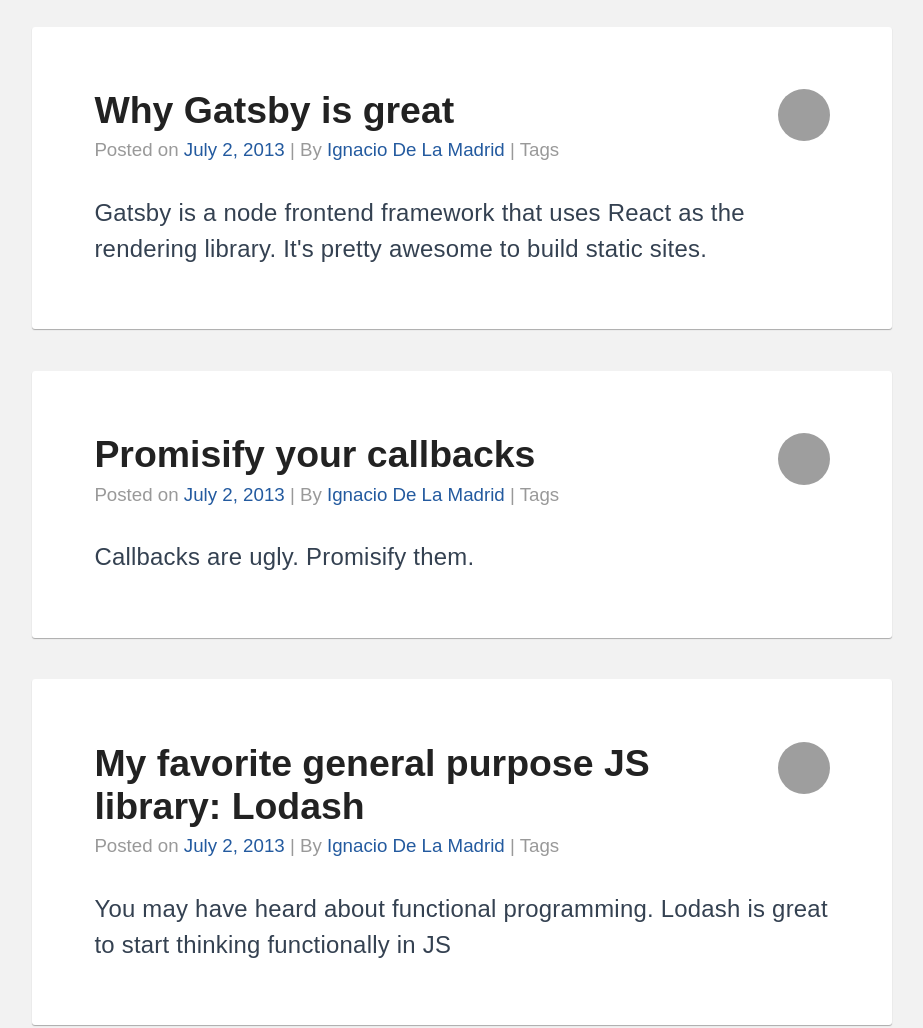
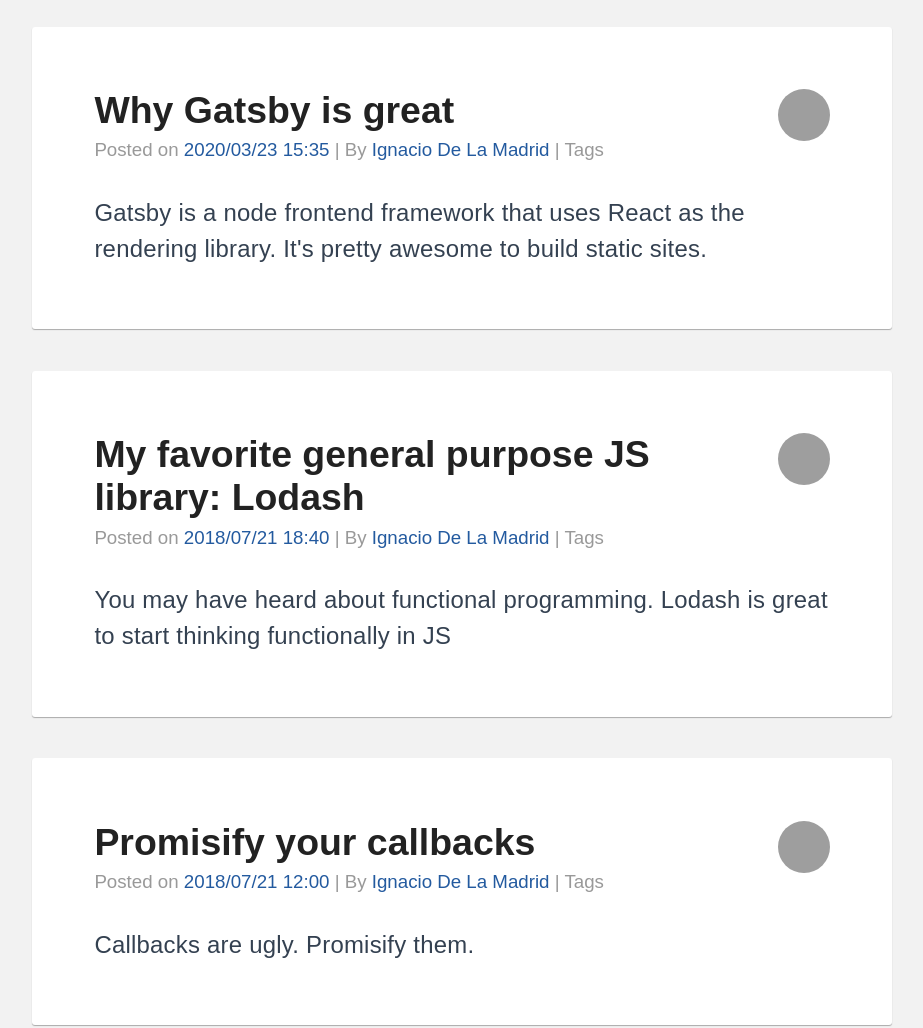
Before and after one commit to inakidelamadrid/blog-with-gatsby, a Gatsby site: page / in a window 1280 px wide. Shown: the part 180-1208 px from the top of the page, without its empty margins (178-1101 px from the left). Built offline with nearby package versions, Linux system fonts and the light colour scheme; Gatsby itself is replaced by a stand-in of ours; grey boxes are pictures that could not be loaded.

Commit message:
add a dynamic template to load blog posts

```diff
--- a/src/components/IndexBlogEntry/index.js
+++ b/src/components/IndexBlogEntry/index.js
@@ -3,13 +3,7 @@
 import styles from "./styles.module.scss"
 import GravatarImage from "../GravatarImage"
 
-const IndexBlogEntry = ({
-  author,
-  content,
-  linkTo,
-  tags,
-  title,
-}) => {
+const IndexBlogEntry = ({ author, content, datetime, linkTo, tags, title }) => {
   return (
     <section className={styles.post}>
       <header>
@@ -20,7 +14,7 @@
         <p className={styles.entryMeta}>
           Posted on{" "}
           <a className="entry-date" href="date.html">
-            July 2, 2013
+            {datetime}
           </a>{" "}
           | By{" "}
           <a className="entry-author" href="author.html">
--- a/src/pages/2020-03-24-first-post/index.md
+++ b/src/pages/2020-03-24-first-post/index.md
@@ -1,9 +1,9 @@
 ---
 path: "/first-post"
-date: "2020/03/23"
+date: "2020/03/23 15:35"
 title: "Why Gatsby is great"
 tags: ['this', 'that']
 excerpt: "Gatsby is a node frontend framework that uses React as the rendering library. It's pretty awesome to build static sites."
 ---
 
-Lorem ipsum dolorem.
+**Lorem ipsum dolorem.**
--- a/src/pages/2020-03-24-second-post/index.md
+++ b/src/pages/2020-03-24-second-post/index.md
@@ -1,6 +1,6 @@
 ---
 path: "/second-post"
-date: "2018/07/21"
+date: "2018/07/21 12:00"
 title: "Promisify your callbacks"
 tags: ['this', 'that']
 excerpt: "Callbacks are ugly. Promisify them."
--- a/src/pages/2020-03-24-third-post/index.md
+++ b/src/pages/2020-03-24-third-post/index.md
@@ -1,6 +1,6 @@
 ---
 path: "/third-post"
-date: "2018/07/21"
+date: "2018/07/21 18:40"
 title: "My favorite general purpose JS library: Lodash"
 tags: ['short-read', 'functional-programming', 'lodash']
 excerpt: "You may have heard about functional programming. Lodash is great to start thinking functionally in JS"
--- a/src/pages/index.js
+++ b/src/pages/index.js
@@ -7,10 +7,8 @@
 import Footer from "../components/Footer"
 
 const Layout = ({ data }) => {
-  //console.log("%c GraphQL data", "font-weight: bold; color: blue;", data)
   const { edges } = data.allMarkdownRemark
   const posts = map(edges, "node.frontmatter")
-
   //console.log("%c Posts", "font-weight: bold; color: blue;", posts)
   return (
     <Container>
@@ -20,6 +18,7 @@
           <IndexBlogEntry
             key={post.path}
             content={post.excerpt}
+            datetime={post.date}
             linkTo={post.path}
             author="Ignacio De La Madrid"
             title={post.title}
```
Also changed, not shown: src/components/BlogEntry/index.js (+4 -4 lines), src/templates/blogPost.js (+7 -1 lines).
